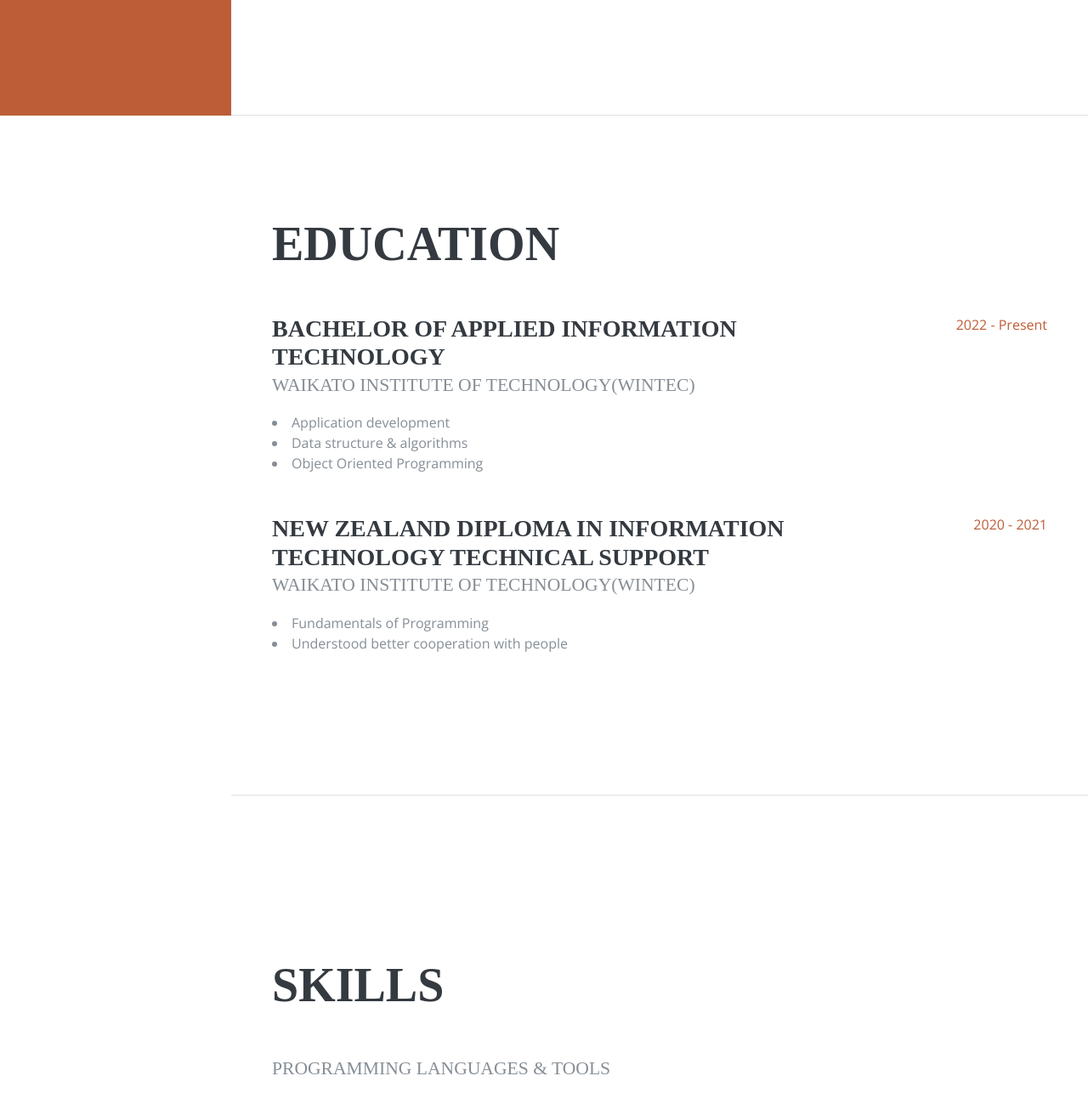
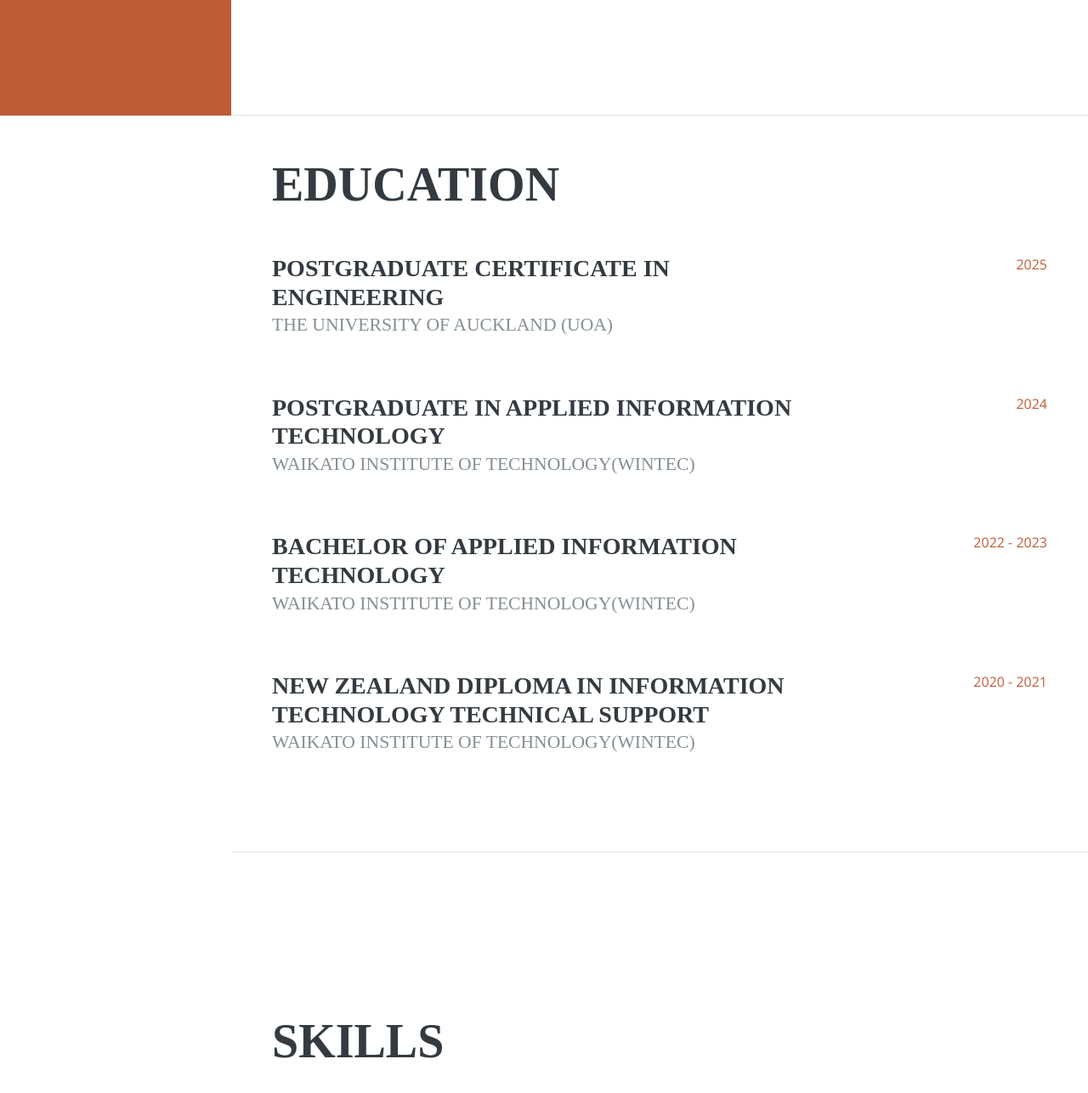
Before and after one commit to DonRanS/Portfolio, a plain HTML site: page index.html in a window 1280 px wide. Shown: the part 664-1950 px from the top of the page at 85% size. Drawn offline with nearby package versions, Linux system fonts and the light colour scheme; a web font is replaced by a local one.

Commit message:
Updated Portifolio
Make minor changes to the site and added/removed information from the site

```diff
--- a/index.html
+++ b/index.html
@@ -65,8 +65,9 @@
 
       <section class="resume-section p-3 p-lg-5 d-flex d-column" id="about">
         <div class="my-auto">
-          <h1 class="mb-0">Randika
-            <span class="text-primary">Sirimanne</span>
+          <h1 class="mb-0">Don Imasha
+            <span class="text-primary">(Randika)</span>
+            Sirimanne
           </h1>
           <div class="subheading mb-5">
             <a href="mailto:RanSiriman@outlook.com ">RanSiriman@outlook.com</a>
@@ -134,14 +135,31 @@
 
           <div class="resume-item d-flex flex-column flex-md-row mb-5">
             <div class="resume-content mr-auto">
+              <h3 class="mb-0">Postgraduate Certificate in Engineering</h3>
+              <div class="subheading mb-3">The University of Auckland (UOA)</div>
+            </div>
+            <div class="resume-date text-md-right">
+              <span class="text-primary">2025</span>
+            </div>
+          </div>
+
+          <div class="resume-item d-flex flex-column flex-md-row mb-5">
+            <div class="resume-content mr-auto">
+              <h3 class="mb-0">Postgraduate in Applied Information Technology</h3>
+              <div class="subheading mb-3">Waikato institute of technology(Wintec)</div>
+            </div>
+            <div class="resume-date text-md-right">
+              <span class="text-primary">2024 </span>
+            </div>
+          </div>
+
+          <div class="resume-item d-flex flex-column flex-md-row mb-5">
+            <div class="resume-content mr-auto">
               <h3 class="mb-0">Bachelor of Applied Information Technology</h3>
               <div class="subheading mb-3">Waikato institute of technology(Wintec)</div>
-              <li>Application development</li>
-              <li>Data structure &amp; algorithms</li>
-              <li>Object Oriented Programming</li>
             </div>
             <div class="resume-date text-md-right">
-              <span class="text-primary">2022 - Present</span>
+              <span class="text-primary">2022 - 2023</span>
             </div>
           </div>
 
@@ -149,8 +167,6 @@
             <div class="resume-content mr-auto">
               <h3 class="mb-0">New Zealand Diploma in Information Technology Technical Support</h3>
               <div class="subheading mb-3">Waikato institute of technology(Wintec)</div>
-              <li>Fundamentals of Programming</li>
-              <li>Understood better cooperation with people</li>
             </div>
             <div class="resume-date text-md-right">
               <span class="text-primary">2020 - 2021</span>
```
